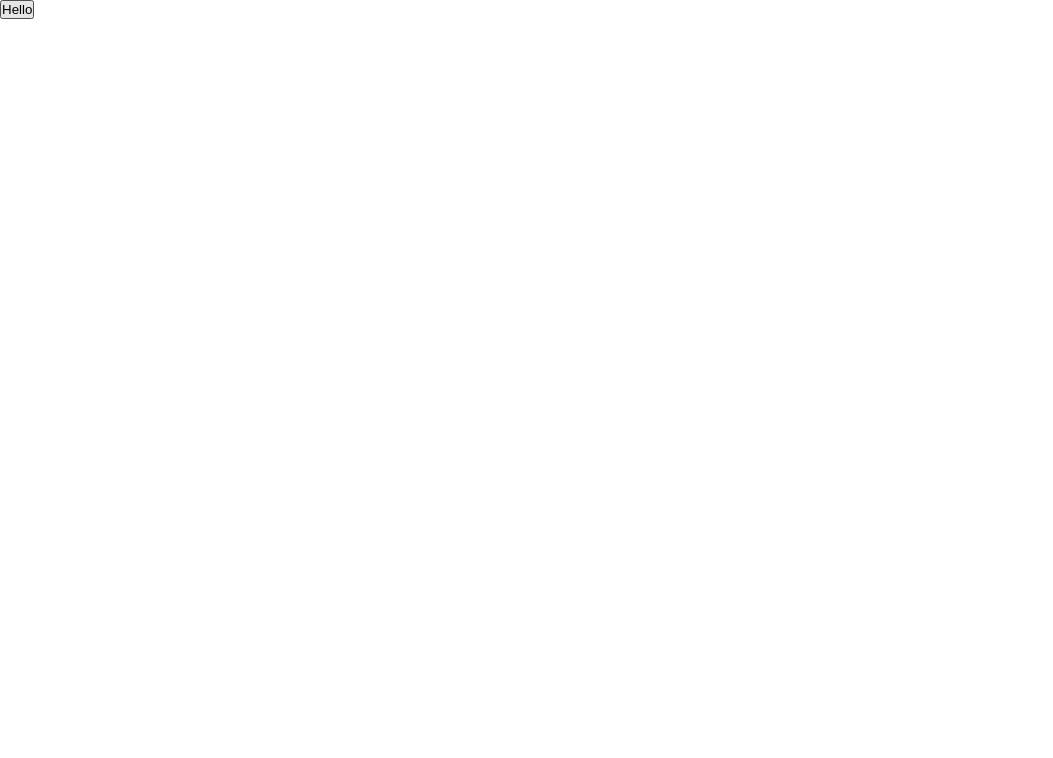
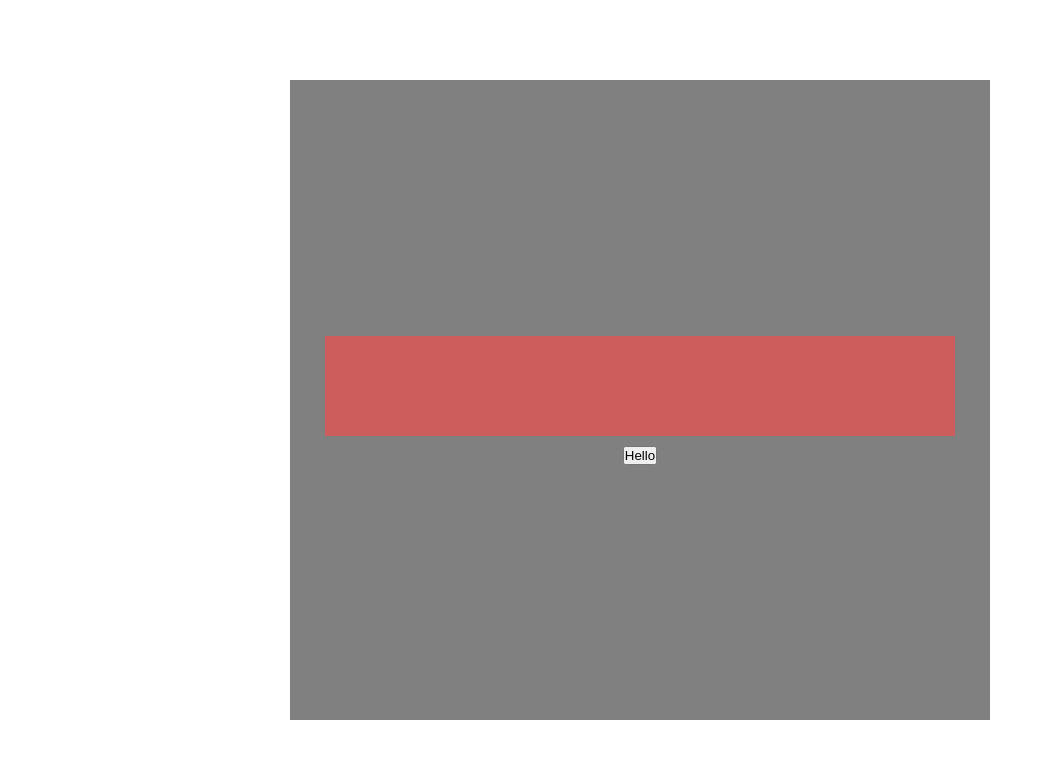
Before and after one commit to rcmonsayac/JS-SayHello, a plain HTML site: page index.html in a window 1280 px wide. Shown: the whole page, without its empty margins (0-1053 px from the left). Drawn offline with Linux system fonts and the light colour scheme.

Commit message:
Add initial styles, add display screen

```diff
--- a/index.html
+++ b/index.html
@@ -10,7 +10,12 @@
 
 <body>
     <div class="container">
-        <button>Hello</button>
+        <div class="display-screen">
+
+        </div>
+        <div>
+            <button class="hello-btn">Hello</button>
+        </div>
     </div>
 
 </body>
--- a/styles.css
+++ b/styles.css
@@ -3,3 +3,27 @@
     margin: 0;
     box-sizing: border-box;
 }
+
+body {
+    height: 100vh;
+    display: flex;
+    justify-content: center;
+    align-items: center;
+}
+
+.display-screen {
+    height: 100px;
+    width: 90%;
+    background-color: indianred;
+    margin-bottom: 10px;
+}
+
+.container {
+    display: flex;
+    flex-direction: column;
+    justify-content: center;
+    align-items: center;
+    width: 700px;
+    height: 80%;
+    background-color: gray;
+}
```
